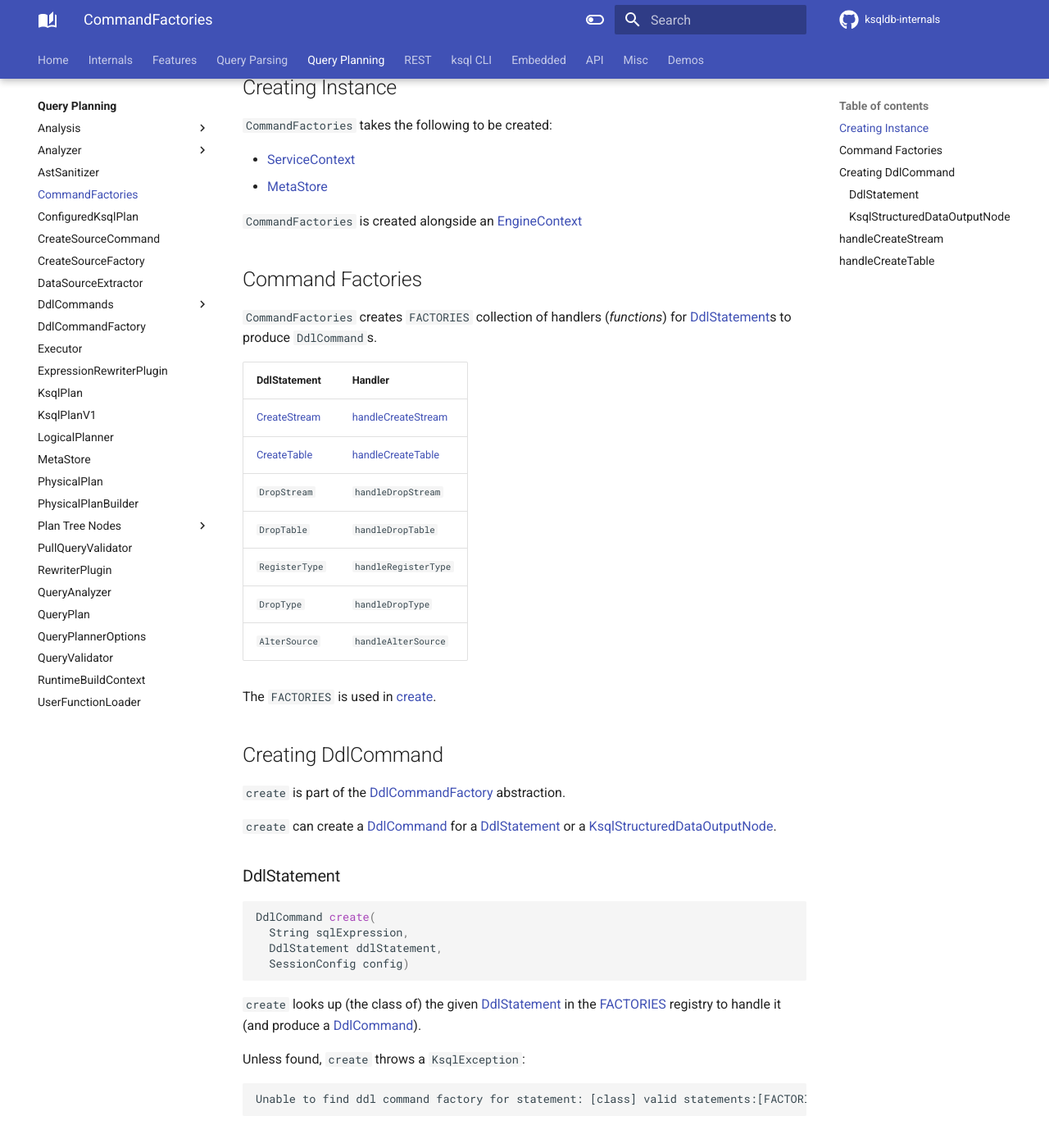
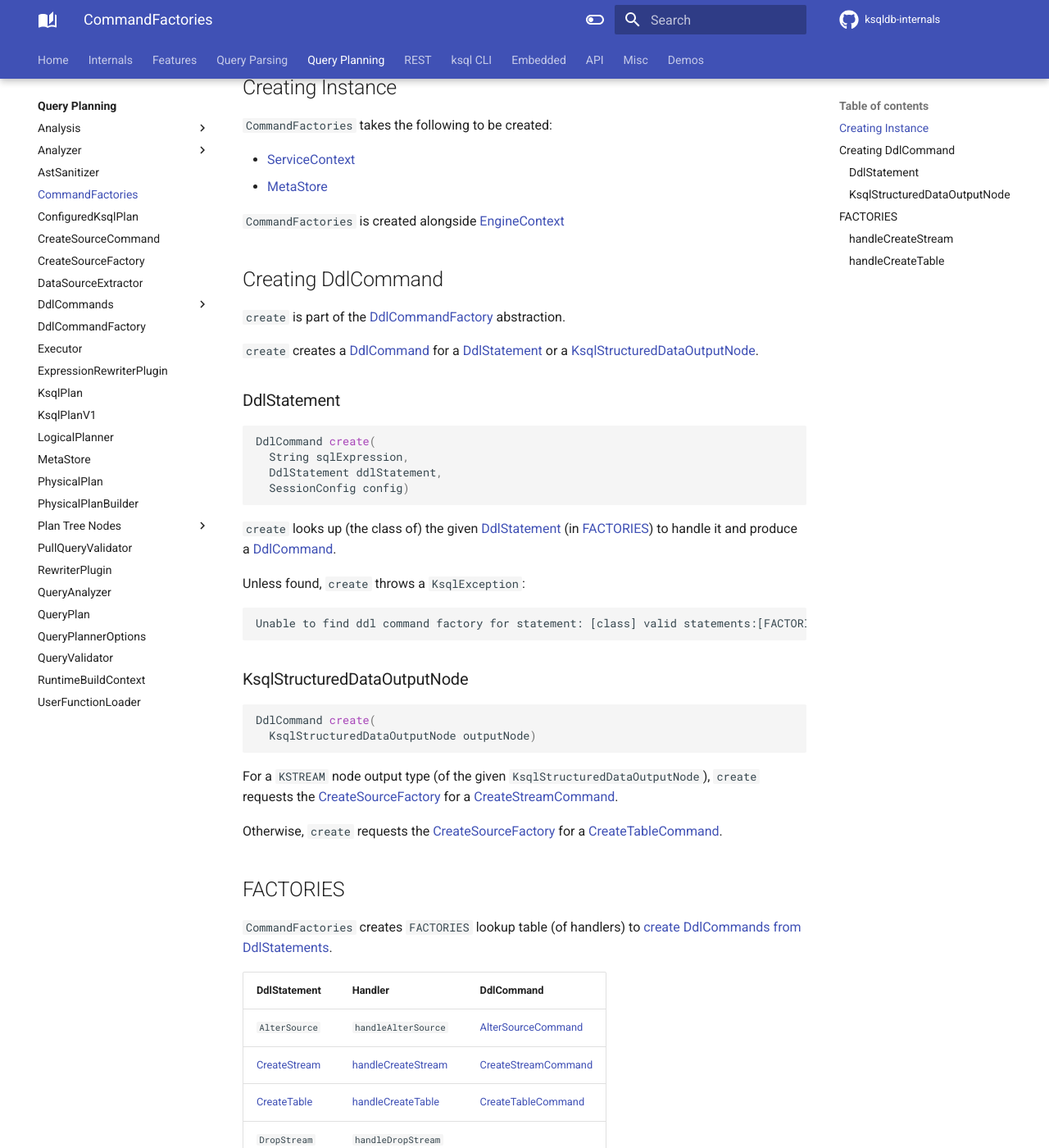
Before and after one commit to japila-books/ksqldb-internals, an MkDocs documentation site: the page built from docs/CommandFactories.md, in a window 1280 px wide and 1400 px high, scrolled down 204 px. Shown: the whole window at 82% size. Built offline with MkDocs 1.6.1 and Material for MkDocs 9.7.7, drawn with Linux system fonts in a browser that asks for light colours; comment, search, counter and statistics services are not loaded; some of the changed text lies outside the part shown.

Commit message:
DdlCommandFactory and CommandFactories

````diff
--- a/docs/CommandFactories.md
+++ b/docs/CommandFactories.md
@@ -9,29 +9,13 @@
 * <span id="serviceContext"> [ServiceContext](ServiceContext.md)
 * <span id="metaStore"> [MetaStore](MetaStore.md)
 
-`CommandFactories` is created alongside an [EngineContext](EngineContext.md#ddlCommandFactory)
-
-## <span id="FACTORIES"> Command Factories
-
-`CommandFactories` creates `FACTORIES` collection of handlers (_functions_) for [DdlStatement](parser/DdlStatement.md)s to produce `DdlCommand`s.
-
-DdlStatement    | Handler
-----------------|---------------------
- [CreateStream](parser/CreateStream.md) | [handleCreateStream](#handleCreateStream)
- [CreateTable](parser/CreateTable.md)   | [handleCreateTable](#handleCreateTable)
- `DropStream`   | `handleDropStream`
- `DropTable`    | `handleDropTable`
- `RegisterType` | `handleRegisterType`
- `DropType`     | `handleDropType`
- `AlterSource`  | `handleAlterSource`
-
-The `FACTORIES` is used in [create](#create).
+`CommandFactories` is created alongside [EngineContext](EngineContext.md#ddlCommandFactory)
 
 ## <span id="create"> Creating DdlCommand
 
 `create` is part of the [DdlCommandFactory](DdlCommandFactory.md#create) abstraction.
 
-`create` can create a [DdlCommand](DdlCommand.md) for a [DdlStatement](#create-DdlStatement) or a [KsqlStructuredDataOutputNode](#create-KsqlStructuredDataOutputNode).
+`create` creates a [DdlCommand](DdlCommand.md) for a [DdlStatement](#create-DdlStatement) or a [KsqlStructuredDataOutputNode](#create-KsqlStructuredDataOutputNode).
 
 ### <span id="create-DdlStatement"> DdlStatement
 
@@ -42,7 +26,7 @@ DdlCommand create(
   SessionConfig config)
 ```
 
-`create` looks up (the class of) the given [DdlStatement](parser/DdlStatement.md) in the [FACTORIES](#FACTORIES) registry to handle it (and produce a [DdlCommand](DdlCommand.md)).
+`create` looks up (the class of) the given [DdlStatement](parser/DdlStatement.md) (in [FACTORIES](#FACTORIES)) to handle it and produce a [DdlCommand](DdlCommand.md).
 
 Unless found, `create` throws a `KsqlException`:
 
@@ -61,7 +45,21 @@ For a `KSTREAM` node output type (of the given `KsqlStructuredDataOutputNode`),
 
 Otherwise, `create` requests the [CreateSourceFactory](#createSourceFactory) for a [CreateTableCommand](CreateSourceFactory.md#createTableCommand).
 
-## <span id="handleCreateStream"> handleCreateStream
+## <span id="FACTORIES"> FACTORIES
+
+`CommandFactories` creates `FACTORIES` lookup table (of handlers) to [create DdlCommands from DdlStatements](#create).
+
+DdlStatement    | Handler | DdlCommand
+----------------|---------|-----------
+ `AlterSource`  | `handleAlterSource` | [AlterSourceCommand](AlterSourceCommand.md)
+ [CreateStream](parser/CreateStream.md) | [handleCreateStream](#handleCreateStream) | [CreateStreamCommand](CreateStreamCommand.md)
+ [CreateTable](parser/CreateTable.md)   | [handleCreateTable](#handleCreateTable) | [CreateTableCommand](CreateTableCommand.md)
+ `DropStream`   | `handleDropStream` |
+ `DropTable`    | `handleDropTable` |
+ `DropType`     | `handleDropType` | [DropTypeCommand](DropTypeCommand.md)
+ `RegisterType` | `handleRegisterType` | [RegisterTypeCommand](RegisterTypeCommand.md)
+
+### <span id="handleCreateStream"> handleCreateStream
 
 ```java
 CreateStreamCommand handleCreateStream(
@@ -69,9 +67,9 @@ CreateStreamCommand handleCreateStream(
   CreateStream statement)
 ```
 
-`handleCreateStream` requests the [CreateSourceFactory](#createSourceFactory) for a [CreateStreamCommand](CreateSourceFactory.md#createStreamCommand) (for the given [CreateStream](parser/CreateStream.md) statement).
+`handleCreateStream` requests the [CreateSourceFactory](#createSourceFactory) for a [CreateStreamCommand](CreateSourceFactory.md#createStreamCommand-CreateStream) (for the given [CreateStream](parser/CreateStream.md) statement).
 
-## <span id="handleCreateTable"> handleCreateTable
+### <span id="handleCreateTable"> handleCreateTable
 
 ```java
 CreateTableCommand handleCreateTable(
````
Also changed, not shown: docs/DdlCommandFactory.md (+24 -1 lines).
